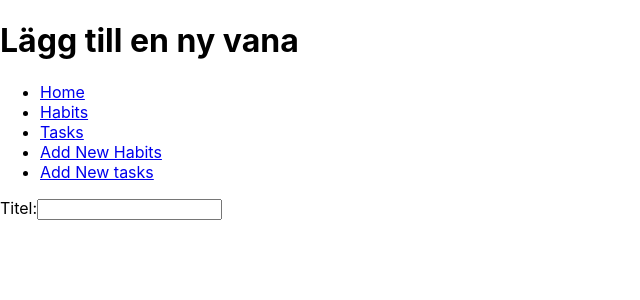
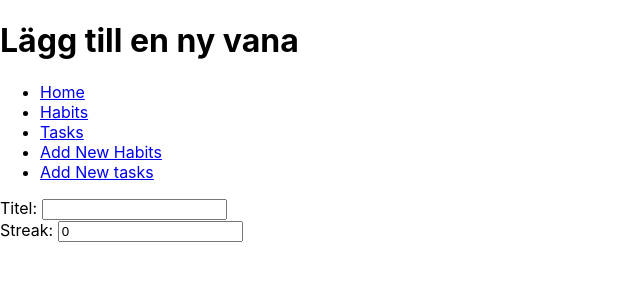
Before and after one commit to SainaFirooz/habits-and-tasks-app, a React (Create React App) app: page /NewHabit in a window 1280 px wide. Shown: the top 300 px of the page, without its empty margins (0-640 px from the left). Built offline with nearby package versions, Linux system fonts and the light colour scheme.

Commit message:
streak form input

```diff
--- a/src/pages/NewHabit.jsx
+++ b/src/pages/NewHabit.jsx
@@ -25,12 +25,21 @@ const NewHabit = ({ addHabit }) => {
       <Nav />
       <form onSubmit={formSubmit}>
         <div>
-          <label>Titel:</label>
+          <label>Titel: </label>
           <input
             type="text"
             value={title}
             onChange={(e) => setTitle(e.target.value)}
             required
+          />
+        </div>
+
+        <div>
+          <label>Streak: </label>
+          <input
+          type="number"
+          value={startStreak}
+          onChange={handleStreakChange}
           />
         </div>
       </form>
```
